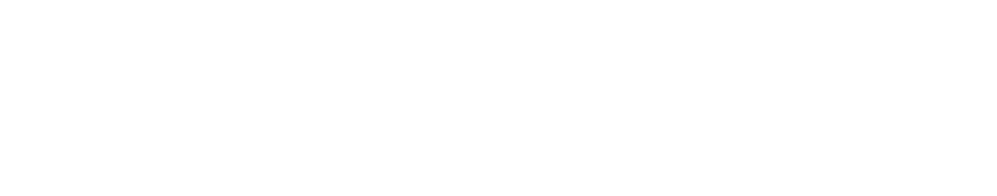
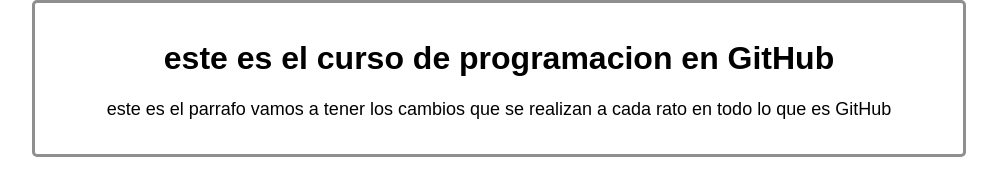
Before and after one commit to alejomartinez6969/CV_AlejandroM, a plain HTML site: page index.html in a window 1280 px wide. Shown: the whole page, without its empty margins (141-1138 px from the left). Drawn offline with Linux system fonts and the light colour scheme.

Commit message:
commit al master del blog post en su version mas reciente

```diff
--- a/index.html
+++ b/index.html
@@ -8,6 +8,13 @@
     <link rel="stylesheet" href="./style.css">
 </head>
 <body>
+    <div>
 
+    <h1>este es el curso de programacion en GitHub</h1>
+    <p>este es el parrafo vamos a tener los cambios que se realizan a cada rato en
+        todo lo que es GitHub
+    </p>
+
+    </div>
 </body>
 </html>
--- a/style.css
+++ b/style.css
@@ -2,4 +2,21 @@ body{
     text-align: center;
     padding: 0;
     margin: 0;
+    font-family: "arial";
 }
+
+div{
+    border: 3px solid rgb(143, 143, 143);
+    border-radius: 5px;
+    width: 70%;
+    justify-content: center;
+    align-content: center;
+    text-align: center;
+    padding: 1rem;
+    margin: 0 auto;
+
+}
+
+p{
+    font-size: 18px;
+}
```
